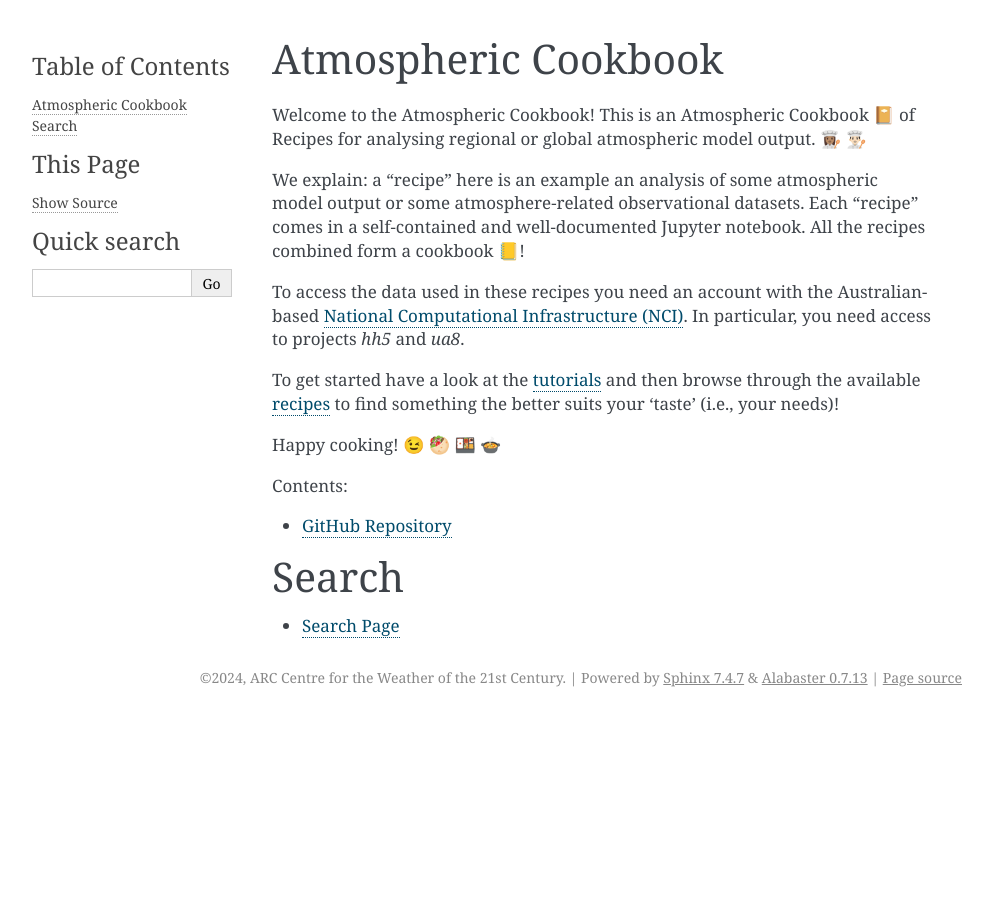
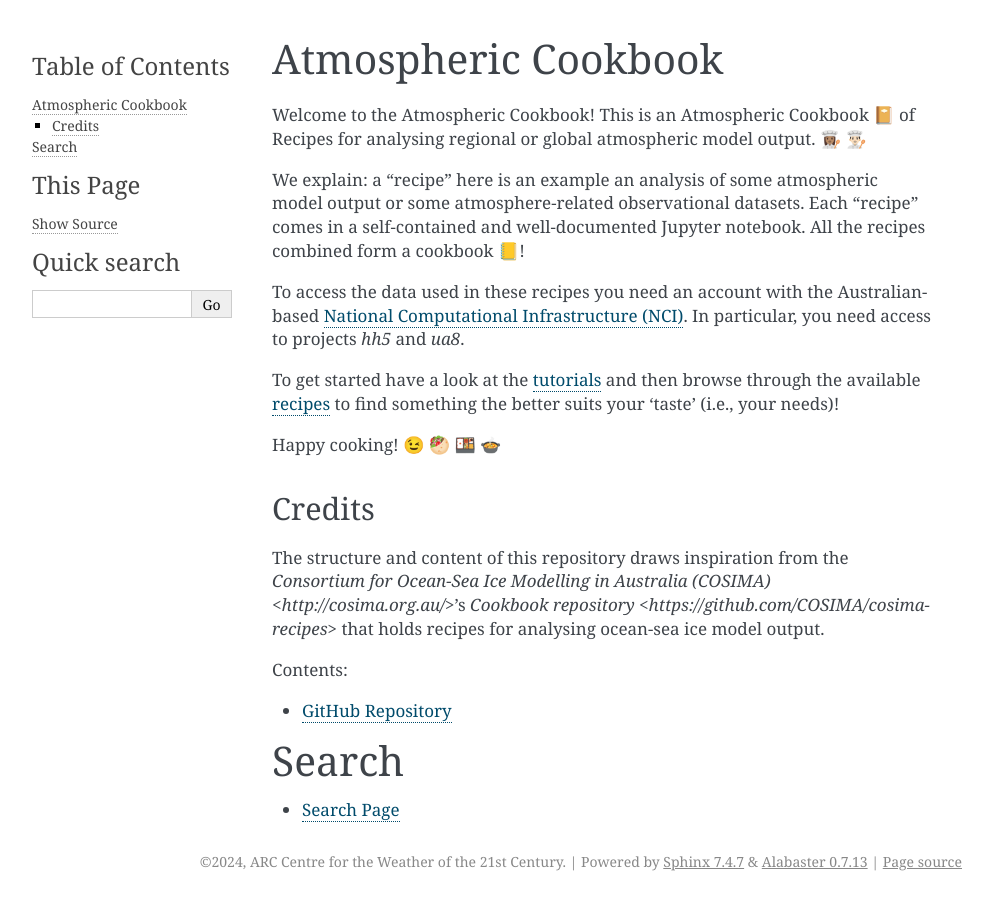
Before and after one commit to ACCESS-Community-Hub/atmosphere-cookbook, a Sphinx documentation site: the page built from docs/index.rst, in a window 1280 px wide. Shown: the whole page, without its empty margins (148-1141 px from the left). Built offline with Sphinx 7.4.7, drawn with Linux system fonts in a browser that asks for light colours; pages that are not in the unit, such as notebooks, are missing from menus.

Commit message:
add credits

```diff
--- a/docs/index.rst
+++ b/docs/index.rst
@@ -22,6 +22,15 @@ available recipes_ to find something the better suits your 'taste' (i.e., your n
 
 Happy cooking! 😉 🥙 🍱 🍲
 
+
+Credits
+-------
+
+The structure and content of this repository draws inspiration from the
+`Consortium for Ocean-Sea Ice Modelling in Australia (COSIMA) <http://cosima.org.au/>`'s
+`Cookbook repository <https://github.com/COSIMA/cosima-recipes>` that holds recipes for
+analysing ocean-sea ice model output.
+
 .. _tutorials: tutorials.html
 .. _recipes: recipes.html
 
```
